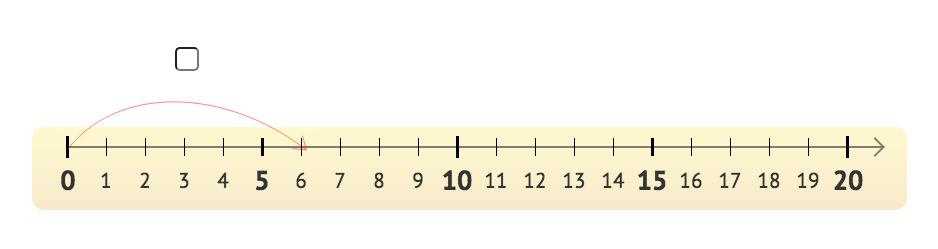
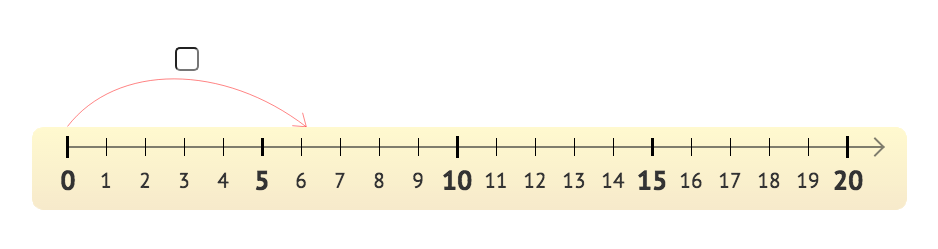
Before and after one commit to Azat74/test10.11, a website: page index.html in a window 1280 px wide. Shown: the part 373-622 px from the top of the page, without its empty margins (171-1109 px from the left). Drawn offline with Linux system fonts and the light colour scheme.

Commit message:
some_fix_for_ff

```diff
--- a/scss/style.scss
+++ b/scss/style.scss
@@ -17,10 +17,6 @@ html, body {
 .expression, .result {
     font-size: 2rem;
     margin-bottom: 5rem;
-}
-
-.bottom {
-
 }
 
 .bottom__container {
@@ -44,13 +40,15 @@ $tact: 40px;
     height: 50px;
     position: relative;
     .radius {
-        padding-bottom: 100%;
+        padding-bottom: 20%;
         background-image: url('../arrow.svg');
         background-size: 100% 100%;
         background-repeat: no-repeat;
         position: absolute;
         left: 0;
         right: 0;
+        top: 0 !important;
+        bottom: 0 !important;
     }
     .number {
         top: -30px;
@@ -59,7 +57,6 @@ $tact: 40px;
         width: $tact;
         .radius {
             width: $tact;
-            top: 80%;
         }
     }
     &_2 {
```
Also changed, not shown: css/style.css.
